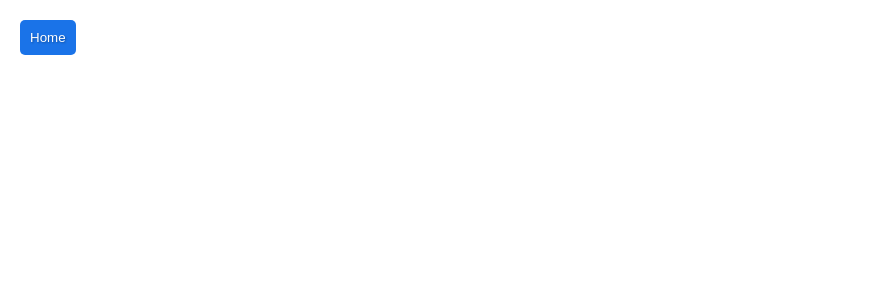
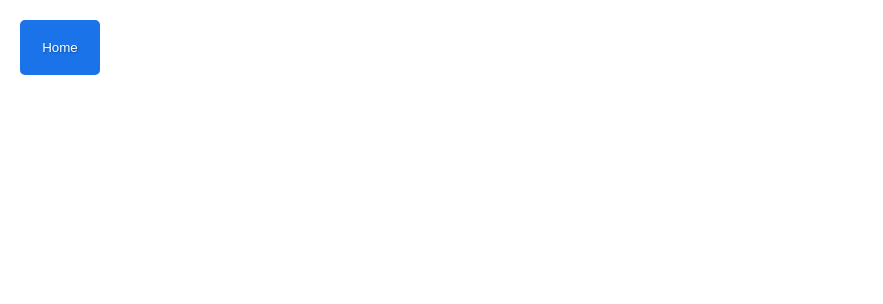
Before and after one commit to EmirB08/gruppeprosjekt-quiz, a plain HTML site: page index.html in a window 1280 px wide. Shown: the top 304 px of the page, without its empty margins (0-883 px from the left). Drawn offline with Linux system fonts and the light colour scheme.

Commit message:
Update style.css

```diff
--- a/CSS/style.css
+++ b/CSS/style.css
@@ -50,6 +50,8 @@ body {
 }
 
 .home-button {
+    height: 55px;
+    width: 80px;
     padding: 10px;
     margin: 10px;
     background-color: #1A73E8;
@@ -64,7 +66,7 @@ body {
 }
 
 .home-button:hover {
-    transform: scale(1.1);
+    transform: scale(1.05);
     background-color: rgb(23, 78, 166);
 }
 
```
